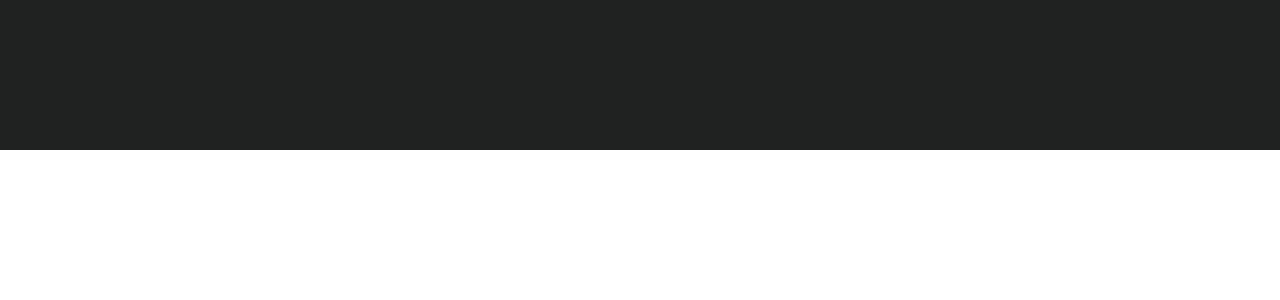
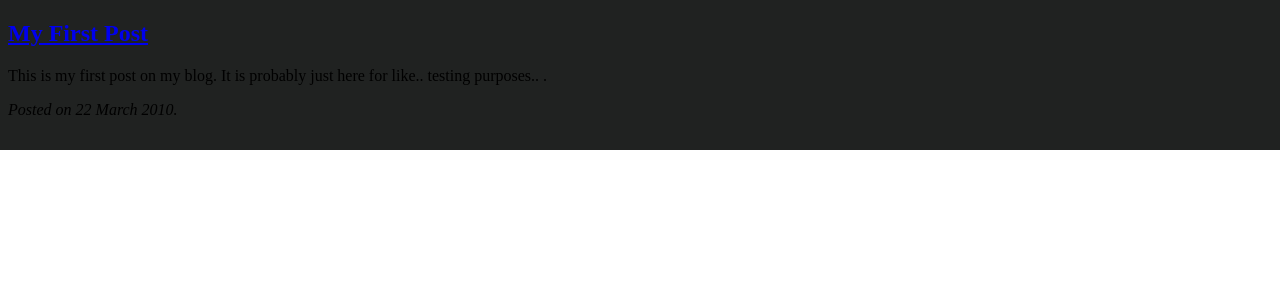
Before and after one commit to son-nguyen/son-nguyen.github.com, a Jekyll site: the page built from index.html, in a window 1280 px wide. Shown: the top 300 px of the page. Built offline with Jekyll 4.4.1, drawn with Linux system fonts in a browser that asks for light colours.

Commit message:
might fix blog post

```diff
--- a/stylesheets/style.css
+++ b/stylesheets/style.css
@@ -11,6 +11,6 @@
 }
 
 #content {
-    top: 150px;
+    position: relative;
 }
 a.hover { text-decoration: none; }
```
